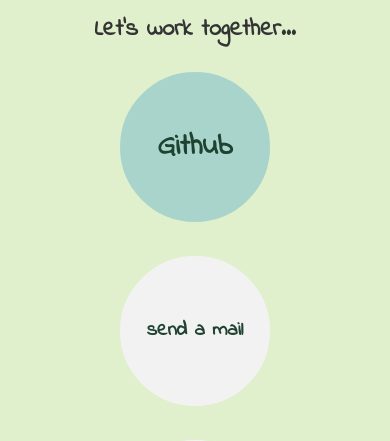
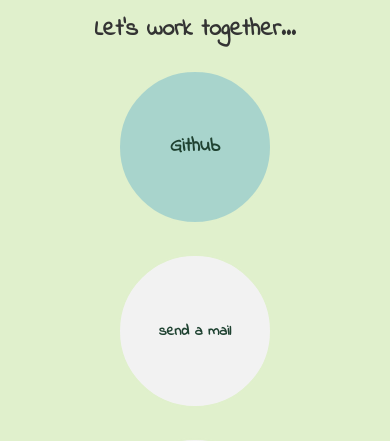
Before and after one commit to Liz1992/personal-portfolio-page, a plain HTML site: page index.html in a window 390 px wide. In both pictures the pointer is over the link "Github". Shown: the part 2793-3234 px from the top of the page. Drawn offline with Linux system fonts and the light colour scheme.

Commit message:
Update personal portfolio.css

```diff
--- a/personal portfolio.css
+++ b/personal portfolio.css
@@ -195,5 +195,9 @@
     	        height: 150px;
 	        width: 150px;
 	        line-height: 150px;
+		font-size: 15px;
+        }
+	#profile-link:hover{
+	        font-size: 20px;
         }
 }
```
